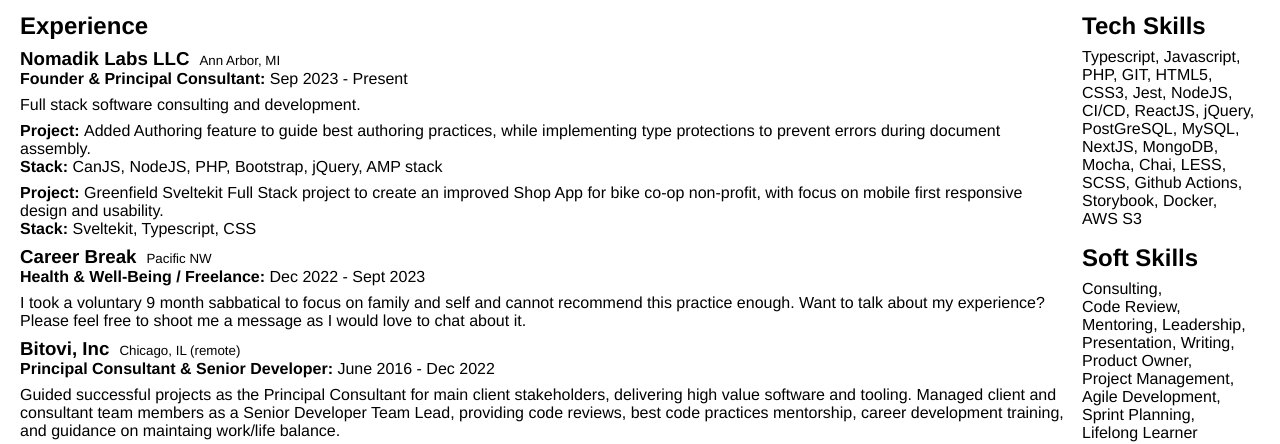
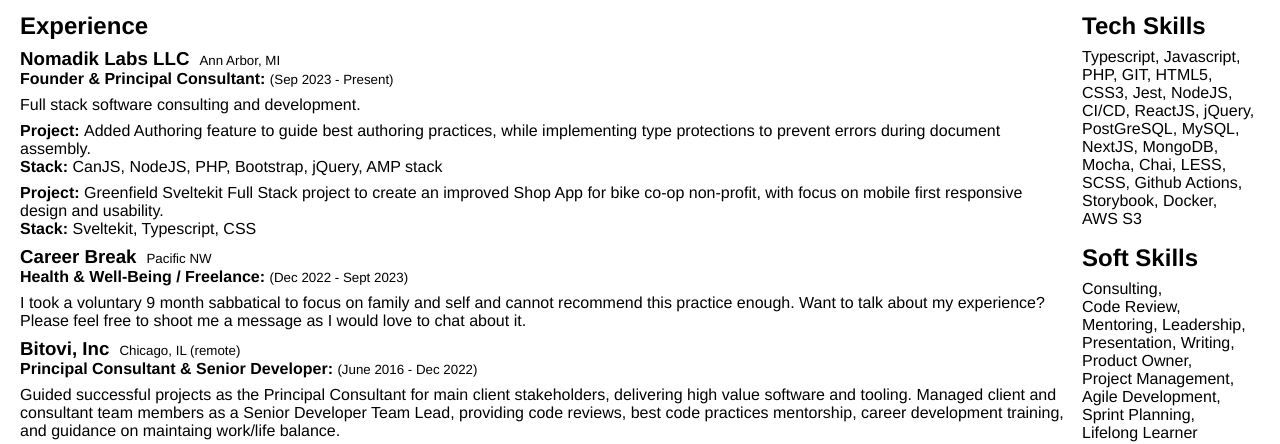
Before and after one commit to mikemitchel/portfolio, a SvelteKit app: page / in a window 1280 px wide. Shown: the part 133-577 px from the top of the page. Built offline with nearby package versions, Linux system fonts and the light colour scheme.

Commit message:
match work dates to location styles

```diff
--- a/src/routes/+page.svelte
+++ b/src/routes/+page.svelte
@@ -54,10 +54,12 @@
 							<h3>{job.company}</h3>
 							<small>{job.location}</small>
 						</span>
-						<h4>{job.role}</h4>
-						<div>{job.dates}</div>
+						<span>
+							<h4>{job.role}</h4>
+							<small>({job.dates})</small></span
+						>
 					</div>
-					<div class="sub-section">
+					<div class="highlights sub-section">
 						{#each job.highlights as highlight}
 							<div class="sub-section">{highlight.item}</div>
 						{/each}
@@ -109,7 +111,8 @@
 	h1,
 	h2,
 	h3,
-	h4 {
+	h4,
+	h5 {
 		margin: 0px;
 	}
 	h4 {
```
